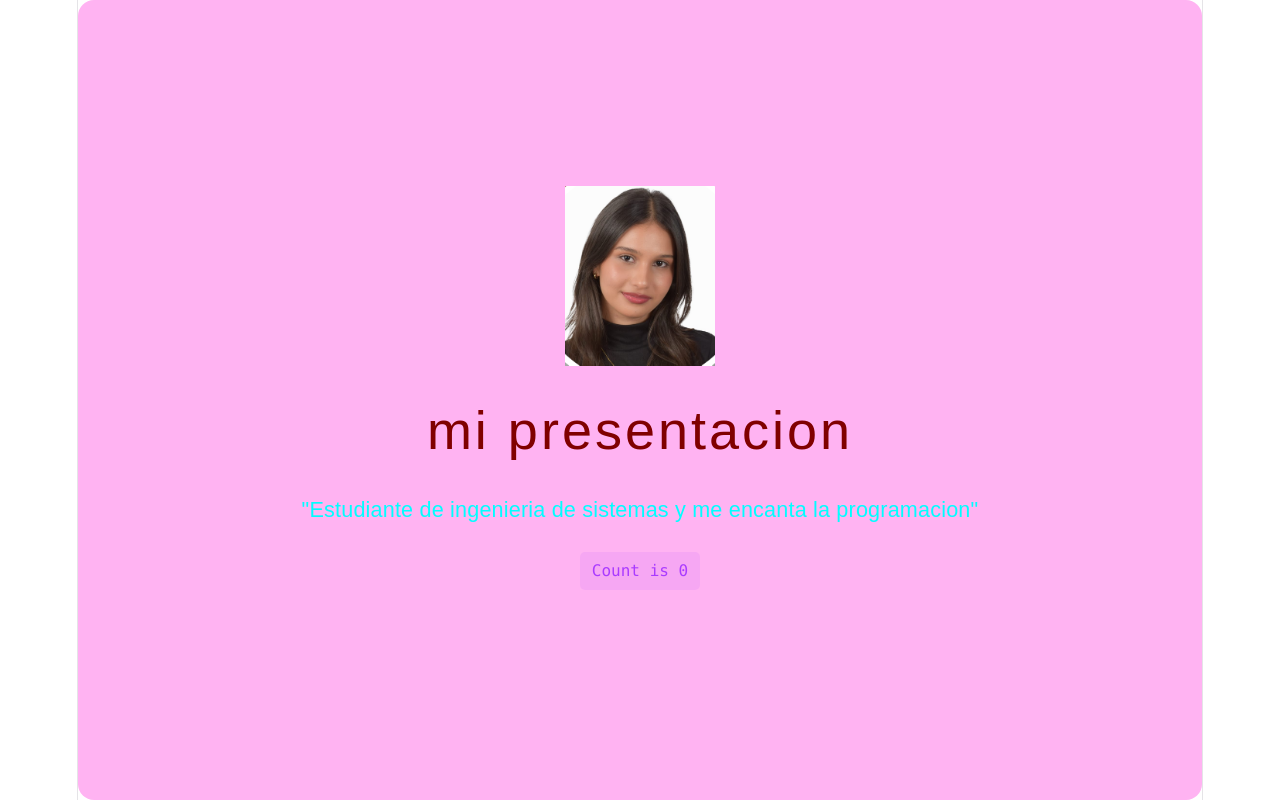
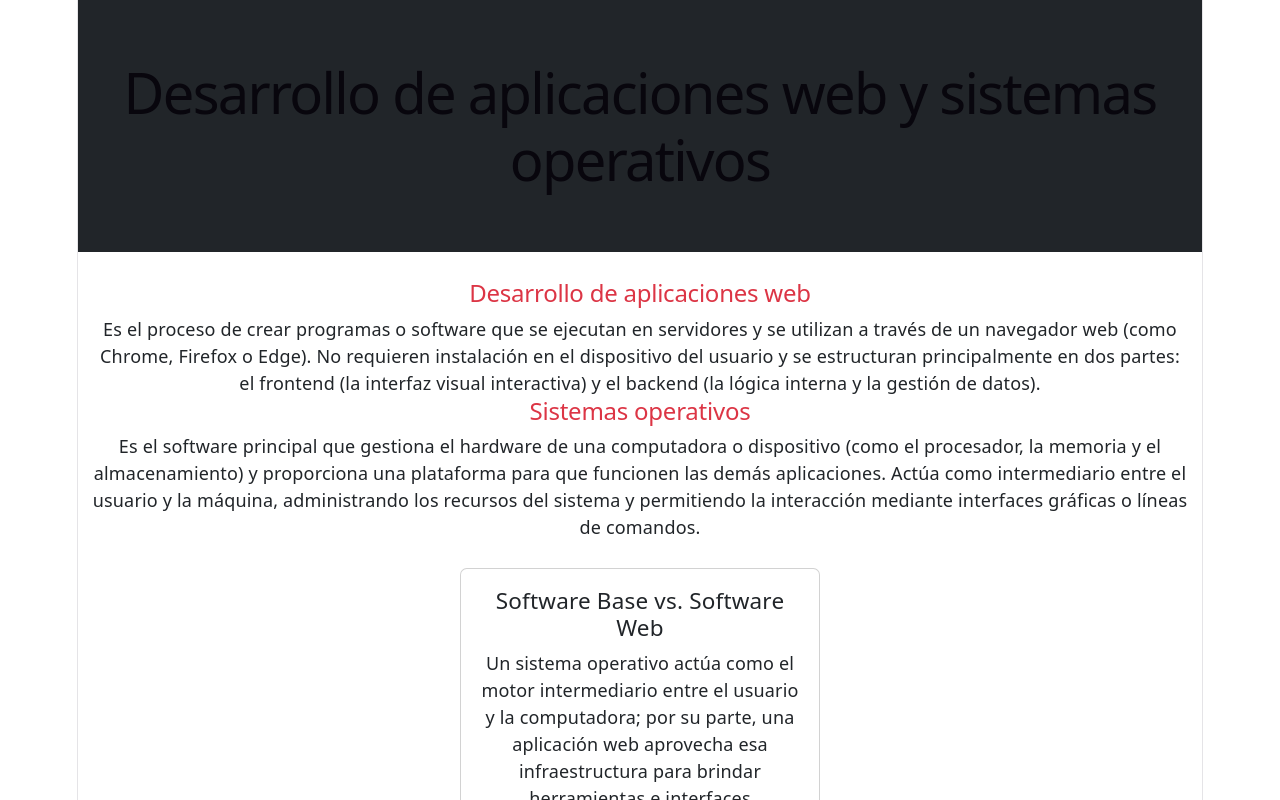
Before and after one commit to kjjaimea-oss/React_karol_juliana, a React (Vite) app: page / in a window 1280 px wide. Shown: the top 800 px of the page. Built offline with nearby package versions, Linux system fonts and the light colour scheme.

Commit message:
Cambiar color de subtitulos en perfil

```diff
--- a/src/App.jsx
+++ b/src/App.jsx
@@ -1,32 +1,7 @@
-import { useState } from 'react'
-import heroImg from './assets/foto.png'
-import reactLogo from './assets/foto.png'
-import viteLogo from './assets/foto.png'
-import './App.css'
+import Playground from "./playground/Playground";
 
 function App() {
-  const [count, setCount] = useState(0)
-
-  return (
-    <>
-      <section id="center">
-        <div>
-          <img src={heroImg} alt='karol' style={{width: '150px'}}/>
-          <h1>mi presentacion</h1>
-          <p>
-            "Estudiante de ingenieria de sistemas y me encanta la programacion"
-          </p>
-        </div>
-        <button
-          type="button"
-          className="counter"
-          onClick={() => setCount((count) => count + 1)}
-        >
-          Count is {count}
-        </button>
-      </section>
-    </>
-  )
+  return <Playground />;
 }
 
-export default App
+export default App;
--- a/src/playground/Header.jsx
+++ b/src/playground/Header.jsx
@@ -1,7 +1,7 @@
 function Header() {
 return (
     <header className="bg-dark text-white text-center py-4">
-    <h1>Desarrollo de aplicaciones werb y sistemas operativos</h1>
+    <h1>Desarrollo de aplicaciones web y sistemas operativos</h1>
     </header>
 );
 }
--- a/src/playground/Perfil.jsx
+++ b/src/playground/Perfil.jsx
@@ -1,7 +1,7 @@
 function Perfil () {
 return (
     <section className="container my-4">
-    <h2>Desarrollo de aplicaciones web</h2>
+    <h2 className="text-danger">Desarrollo de aplicaciones web</h2>
 <p>Es el proceso de crear programas
 o software que se ejecutan en servidores
 y se utilizan a través de un navegador web
@@ -10,7 +10,7 @@ en el dispositivo del usuario y se estructuran principalmente
 en dos partes: el frontend (la interfaz visual interactiva)
 y el backend (la lógica interna y la gestión de datos).</p>
 
-<h2>Sistemas operativos</h2>
+<h2 className="text-danger">Sistemas operativos</h2>
 <p>Es el software principal que gestiona
 el hardware de una computadora o dispositivo
 (como el procesador, la memoria y el almacenamiento)
```
